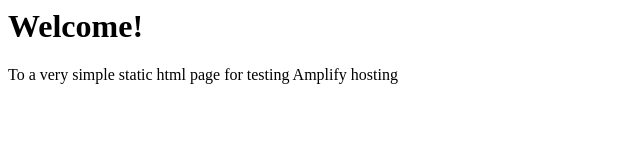
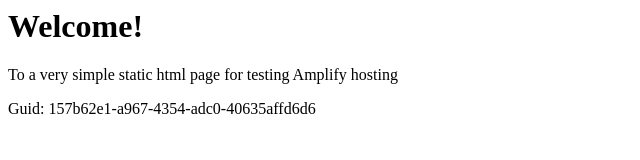
Before and after one commit to aws-aemilia-sin/Github-PR-Commit-Integration-Test-DoNotTouch-Gith-P5X5MO5I-v1-prod-ap-southeast-1, a website: page src/index.html in a window 1280 px wide. Shown: the whole page, without its empty margins (0-640 px from the left). Drawn offline with Linux system fonts and the light colour scheme.

Commit message:
commit from integ tests

```diff
--- a/src/index.html
+++ b/src/index.html
@@ -1,3 +1,5 @@
+
+
 <html lang="en">
 
 <head>
@@ -10,6 +12,6 @@
 <body>
     <h1>Welcome!</h1>
     <p>To a very simple static html page for testing Amplify hosting</p>
-</body>
+    <p>Guid: 157b62e1-a967-4354-adc0-40635affd6d6</p></body>
 
 </html>
```
